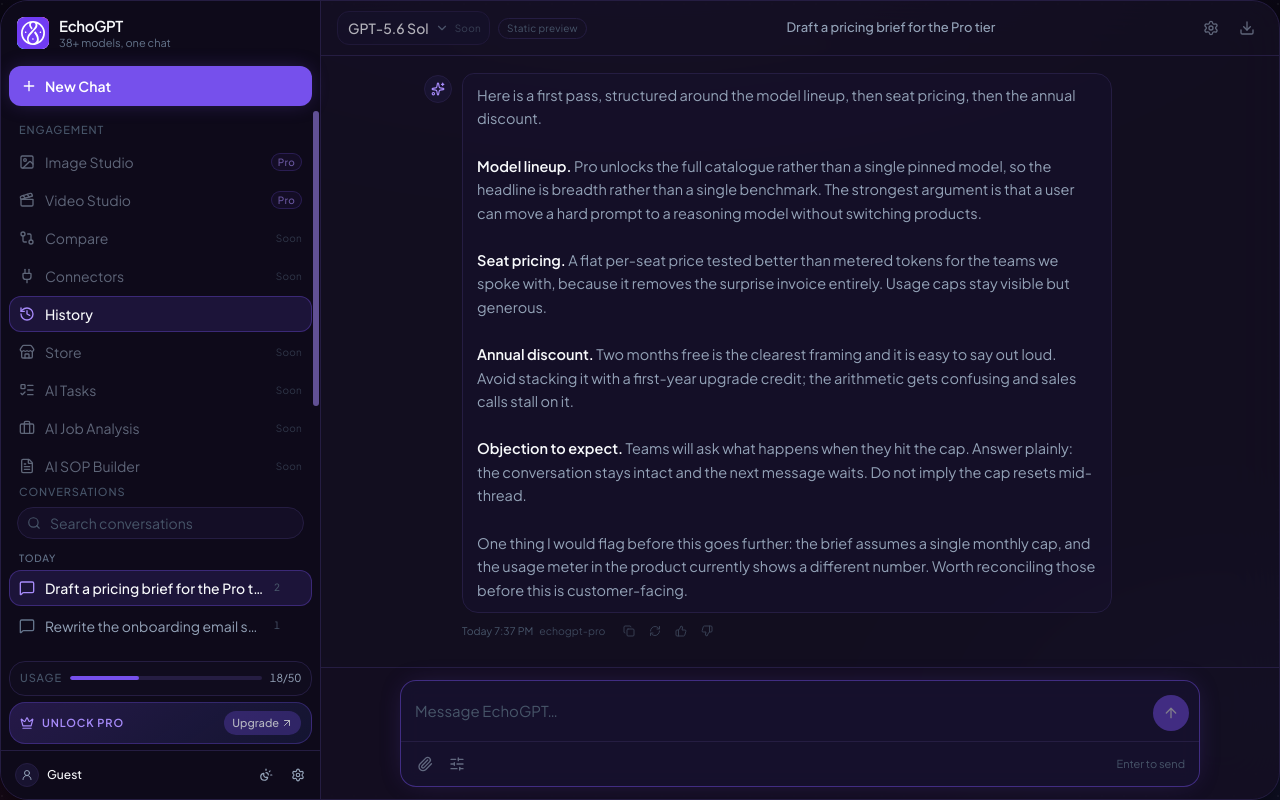
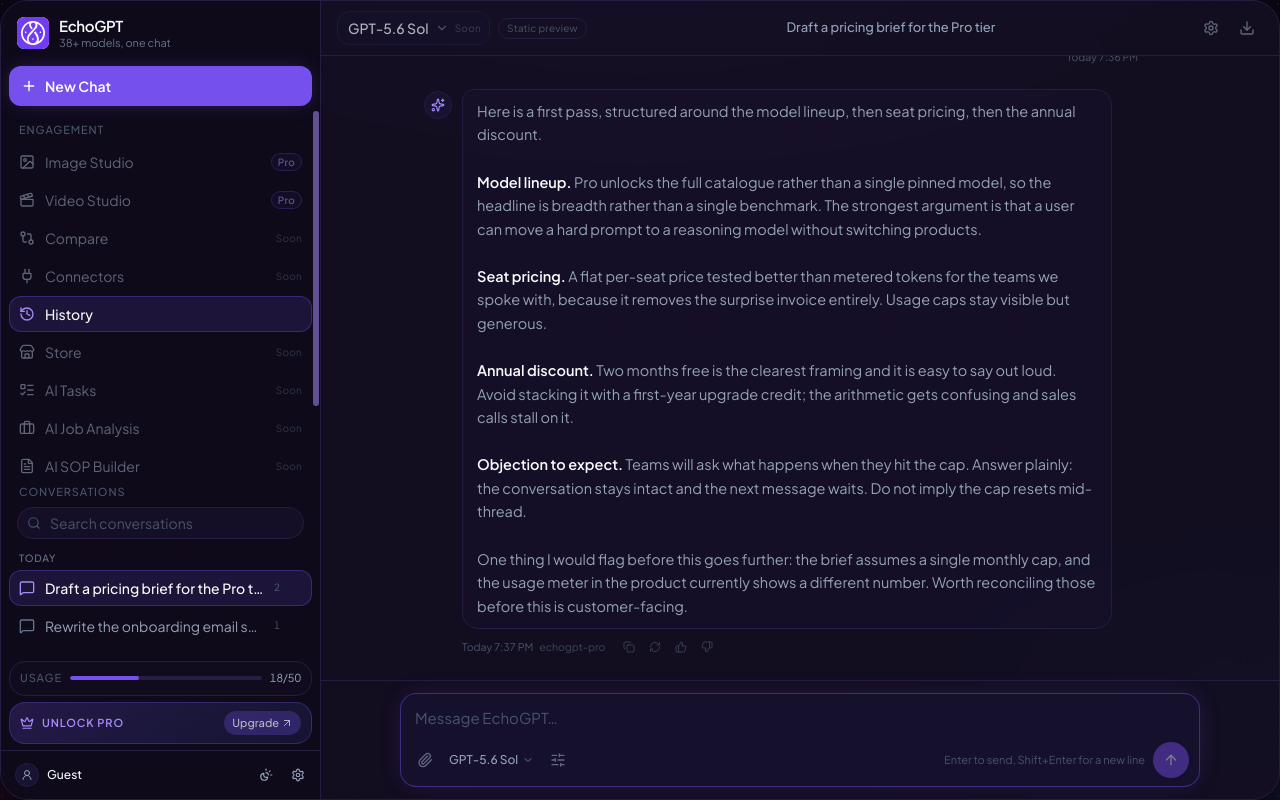
Before and after one commit to AbuBakkarSiddique007/EchoGPT-Chat-App, a Next.js app: page / in a window 1280 px wide. Built offline with nearby package versions, Linux system fonts and the light colour scheme.

Commit message:
feat(chat): replace composer placeholder with controlled composer

```diff
--- /dev/null
+++ b/src/components/chat/Composer.tsx
@@ -0,0 +1,213 @@
+"use client";
+
+import {
+  useCallback,
+  useEffect,
+  useLayoutEffect,
+  useRef,
+  useState,
+  type KeyboardEvent,
+} from "react";
+import { ArrowUp, ChevronDown, Paperclip, SlidersHorizontal, Square } from "lucide-react";
+
+import { useChatStore } from "@/components/providers/ChatProvider";
+import { COMPOSER_FOCUS_EVENT } from "@/lib/composer-events";
+import { cn } from "@/lib/utils";
+
+const MIN_HEIGHT_PX = 44;
+const MAX_HEIGHT_PX = 240;
+const MODELS = ["GPT-5.6 Sol", "GPT-5.6 Terra", "GPT-5.6 Mini"];
+
+export function Composer({ onSend }: { onSend?: (text: string) => void }) {
+  const { selectedId, draft, setDraft, statusFor } = useChatStore();
+  const status = statusFor(selectedId);
+  const isStreaming = status === "sending" || status === "streaming";
+
+  const textareaRef = useRef<HTMLTextAreaElement>(null);
+  const [modelMenuOpen, setModelMenuOpen] = useState(false);
+
+  const trimmed = draft.trim();
+  const canSend = trimmed.length > 0 && onSend !== undefined;
+  const isDisabled = selectedId === null;
+
+  useLayoutEffect(() => {
+    const el = textareaRef.current;
+    if (!el) return;
+    el.style.height = "auto";
+    const measured = el.scrollHeight;
+    el.style.height = `${Math.min(Math.max(measured, MIN_HEIGHT_PX), MAX_HEIGHT_PX)}px`;
+    el.style.overflowY = measured > MAX_HEIGHT_PX ? "auto" : "hidden";
+  }, [draft]);
+
+  const mounted = useRef(false);
+
+  useEffect(() => {
+    if (isDisabled) return;
+    if (!mounted.current) {
+      mounted.current = true;
+      return;
+    }
+    textareaRef.current?.focus();
+  }, [selectedId, isDisabled]);
+
+  useEffect(() => {
+    const handler = () => textareaRef.current?.focus();
+    window.addEventListener(COMPOSER_FOCUS_EVENT, handler);
+    return () => window.removeEventListener(COMPOSER_FOCUS_EVENT, handler);
+  }, []);
+
+  const submit = useCallback(() => {
+    if (!canSend || !onSend) return;
+    onSend(trimmed);
+  }, [canSend, onSend, trimmed]);
+
+  const handleKeyDown = (event: KeyboardEvent<HTMLTextAreaElement>) => {
+    if (event.key === "Escape") {
+      if (modelMenuOpen) {
+        event.preventDefault();
+        setModelMenuOpen(false);
+      }
+      return;
+    }
+
+    if (event.key === "Enter" && !event.shiftKey && !event.nativeEvent.isComposing) {
+      if (!canSend) return;
+      event.preventDefault();
+      submit();
+    }
+  };
+
+  return (
+    <form
+      onSubmit={(event) => {
+        event.preventDefault();
+        submit();
+      }}
+      className="w-full rounded-2xl border border-brand/45 bg-composer/80 shadow-[0_0_28px_-10px_var(--echo-brand-glow)] backdrop-blur-sm transition-colors focus-within:border-brand focus-within:shadow-[0_0_0_3px_var(--echo-brand-glow)]"
+    >
+      <label htmlFor="composer-input" className="sr-only">
+        Message EchoGPT
+      </label>
+      <span aria-live="polite" className="sr-only">
+        {canSend ? "Message ready to send." : "Send unavailable."}
+      </span>
+      <textarea
+        id="composer-input"
+        ref={textareaRef}
+        rows={1}
+        value={draft}
+        onChange={(event) => selectedId && setDraft(selectedId, event.target.value)}
+        onKeyDown={handleKeyDown}
+        enterKeyHint="send"
+        disabled={isDisabled}
+        aria-describedby="composer-hint"
+        placeholder={isDisabled ? "Start a new chat to begin" : "Message EchoGPT…"}
+        className="block max-h-[240px] w-full resize-none bg-transparent px-3.5 pt-3 pb-1 text-[15px] leading-6 text-fg outline-none placeholder:text-fg-dim disabled:cursor-not-allowed"
+      />
+
+      <div className="flex items-center gap-1 px-2.5 pt-1 pb-2">
+        <button
+          type="button"
+          aria-disabled="true"
+          title="Attachments — coming soon"
+          className="focus-ring cursor-not-allowed rounded-md p-1.5 text-fg-2 opacity-60 transition-colors hover:bg-brand/10"
+        >
+          <Paperclip className="size-4" aria-hidden="true" />
+          <span className="sr-only">Attach a file</span>
+        </button>
+
+        <div className="relative">
+          <button
+            type="button"
+            onClick={() => setModelMenuOpen((open) => !open)}
+            aria-expanded={modelMenuOpen}
+            aria-haspopup="menu"
+            className="focus-ring flex items-center gap-1 rounded-md px-1.5 py-1 text-[12px] text-fg-2 transition-colors hover:bg-brand/10"
+          >
+            <span className="font-medium">GPT-5.6 Sol</span>
+            <ChevronDown className="size-3 shrink-0 text-fg-3" aria-hidden="true" />
+            <span className="sr-only">Select a model</span>
+          </button>
+
+          {modelMenuOpen ? (
+            <>
+              <button
+                type="button"
+                tabIndex={-1}
+                aria-label="Close model menu"
+                onClick={() => setModelMenuOpen(false)}
+                className="fixed inset-0 z-10 cursor-default"
+              />
+              <div
+                role="menu"
+                aria-label="Model"
+                className="absolute bottom-full left-0 z-20 mb-1 w-56 rounded-lg border border-line bg-surface-2/95 p-1 shadow-[0_12px_32px_-12px_rgba(0,0,0,0.8)] backdrop-blur"
+              >
+                {MODELS.map((model) => (
+                  <div
+                    key={model}
+                    role="menuitem"
+                    aria-disabled="true"
+                    title="Model switching — coming soon"
+                    className="cursor-not-allowed rounded-md px-2.5 py-1.5 text-[12.5px] text-fg-2 opacity-70"
+                  >
+                    {model}
+                  </div>
+                ))}
+              </div>
+            </>
+          ) : null}
+        </div>
+
+        <button
+          type="button"
+          aria-disabled="true"
+          title="Prompt options — coming soon"
+          className="focus-ring cursor-not-allowed rounded-md p-1.5 text-fg-2 opacity-60 transition-colors hover:bg-brand/10"
+        >
+          <SlidersHorizontal className="size-4" aria-hidden="true" />
+          <span className="sr-only">Prompt options</span>
+        </button>
+
+        <span
+          id="composer-hint"
+          className="ml-auto hidden truncate pr-1 text-[11px] text-fg-dim sm:block"
+        >
+          Enter to send, Shift+Enter for a new line
+        </span>
+
+        {isStreaming ? (
+          <button
+            type="button"
+            aria-disabled="true"
+            title="Stop generating — streaming connects in a later part"
+            className="focus-ring grid size-9 shrink-0 cursor-not-allowed place-items-center rounded-full border border-line bg-surface-2 text-fg-2 opacity-60"
+          >
+            <Square className="size-3.5" aria-hidden="true" />
+            <span className="sr-only">Stop generating</span>
+          </button>
+        ) : (
+          <button
+            type="button"
+            onClick={submit}
+            aria-disabled={!canSend}
+            title={
+              onSend === undefined
+                ? "Send — connects once a conversation transport exists"
+                : "Send message"
+            }
+            className={cn(
+              "focus-ring grid size-9 shrink-0 place-items-center rounded-full transition-opacity",
+              canSend
+                ? "bg-brand text-white"
+                : "cursor-not-allowed bg-brand text-white opacity-45",
+            )}
+          >
+            <ArrowUp className="size-4" aria-hidden="true" />
+            <span className="sr-only">Send message</span>
+          </button>
+        )}
+      </div>
+    </form>
+  );
+}
--- a/src/components/chat/ComposerPlaceholder.tsx
+++ /dev/null
@@ -1,45 +0,0 @@
-import { ArrowUp, Paperclip, SlidersHorizontal } from "lucide-react";
-
-export function ComposerPlaceholder() {
-  return (
-    <div className="w-full rounded-2xl border border-brand/45 bg-composer/80 shadow-[0_0_28px_-10px_var(--echo-brand-glow)] backdrop-blur-sm">
-      <div className="flex items-end gap-2 p-2.5">
-        <div className="flex min-w-0 flex-1 items-center gap-2 px-1 py-2">
-          <span className="text-[15px] leading-6 text-fg-dim">Message EchoGPT…</span>
-        </div>
-
-        <button
-          type="button"
-          aria-disabled="true"
-          title="Send — available once a conversation is connected"
-          className="focus-ring grid size-9 shrink-0 cursor-not-allowed place-items-center rounded-full bg-brand text-white opacity-45"
-        >
-          <ArrowUp className="size-4" aria-hidden="true" />
-          <span className="sr-only">Send message</span>
-        </button>
-      </div>
-
-      <div className="flex items-center gap-1 border-t border-line px-2.5 py-2">
-        <button
-          type="button"
-          aria-disabled="true"
-          title="Attachments — coming soon"
-          className="focus-ring cursor-not-allowed rounded-md p-1.5 text-fg-2 opacity-60 transition-colors hover:bg-brand/10"
-        >
-          <Paperclip className="size-4" aria-hidden="true" />
-          <span className="sr-only">Attach a file</span>
-        </button>
-        <button
-          type="button"
-          aria-disabled="true"
-          title="Model options — coming soon"
-          className="focus-ring cursor-not-allowed rounded-md p-1.5 text-fg-2 opacity-60 transition-colors hover:bg-brand/10"
-        >
-          <SlidersHorizontal className="size-4" aria-hidden="true" />
-          <span className="sr-only">Model options</span>
-        </button>
-        <span className="ml-auto pr-1 text-[11px] text-fg-dim">Enter to send</span>
-      </div>
-    </div>
-  );
-}
--- a/src/components/chat/ConversationStage.tsx
+++ b/src/components/chat/ConversationStage.tsx
@@ -1,7 +1,7 @@
 "use client";
 
 import { CapabilityCards } from "@/components/chat/CapabilityCards";
-import { ComposerPlaceholder } from "@/components/chat/ComposerPlaceholder";
+import { Composer } from "@/components/chat/Composer";
 import { EmptyChatState } from "@/components/chat/EmptyChatState";
 import { MessageList } from "@/components/chat/MessageList";
 import { PromptStarters } from "@/components/chat/PromptStarters";
@@ -28,7 +28,7 @@
 
       <div className="shrink-0 border-t border-line bg-surface/30 px-4 pt-3 pb-[max(0.75rem,var(--safe-bottom))] sm:px-6">
         <div className="mx-auto w-full max-w-[800px]">
-          <ComposerPlaceholder />
+          <Composer />
         </div>
       </div>
     </>
--- a/src/components/chat/PromptStarters.tsx
+++ b/src/components/chat/PromptStarters.tsx
@@ -3,6 +3,7 @@
 import { Code, Compass, Lightbulb, PenLine, type LucideIcon } from "lucide-react";
 
 import { useChatStore } from "@/components/providers/ChatProvider";
+import { COMPOSER_FOCUS_EVENT } from "@/lib/composer-events";
 
 type Starter = {
   label: string;
@@ -45,7 +46,10 @@
         <li key={label} className="shrink-0 snap-start">
           <button
             type="button"
-            onClick={() => fillDraft(prompt)}
+            onClick={() => {
+              fillDraft(prompt);
+              window.dispatchEvent(new Event(COMPOSER_FOCUS_EVENT));
+            }}
             title={prompt}
             className="focus-ring flex items-center gap-1.5 rounded-full border border-line bg-surface-2/60 px-3 py-1.5 text-[13px] text-fg-2 transition-colors hover:border-brand/40 hover:bg-brand/10 hover:text-fg"
           >
--- /dev/null
+++ b/src/lib/composer-events.ts
@@ -0,0 +1 @@
+export const COMPOSER_FOCUS_EVENT = "echogpt:focus-composer";
```
